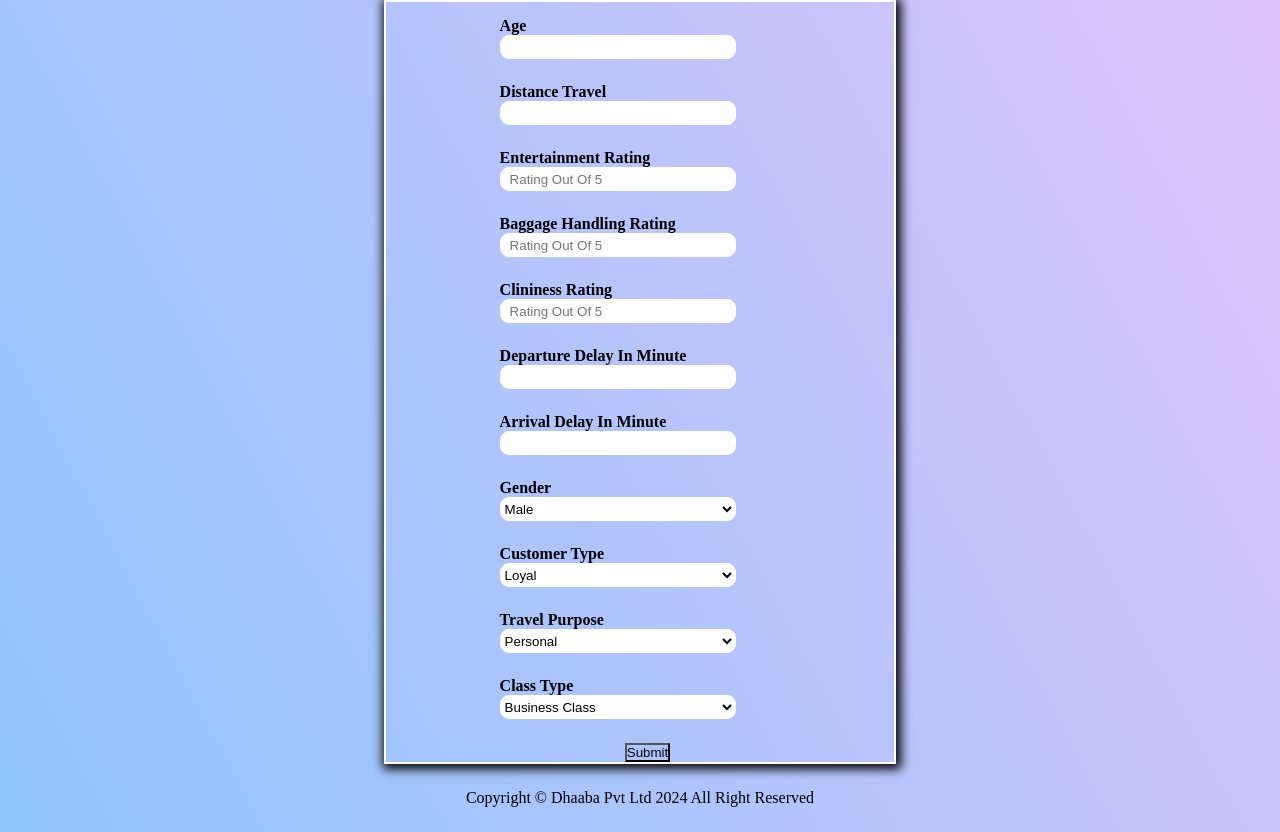
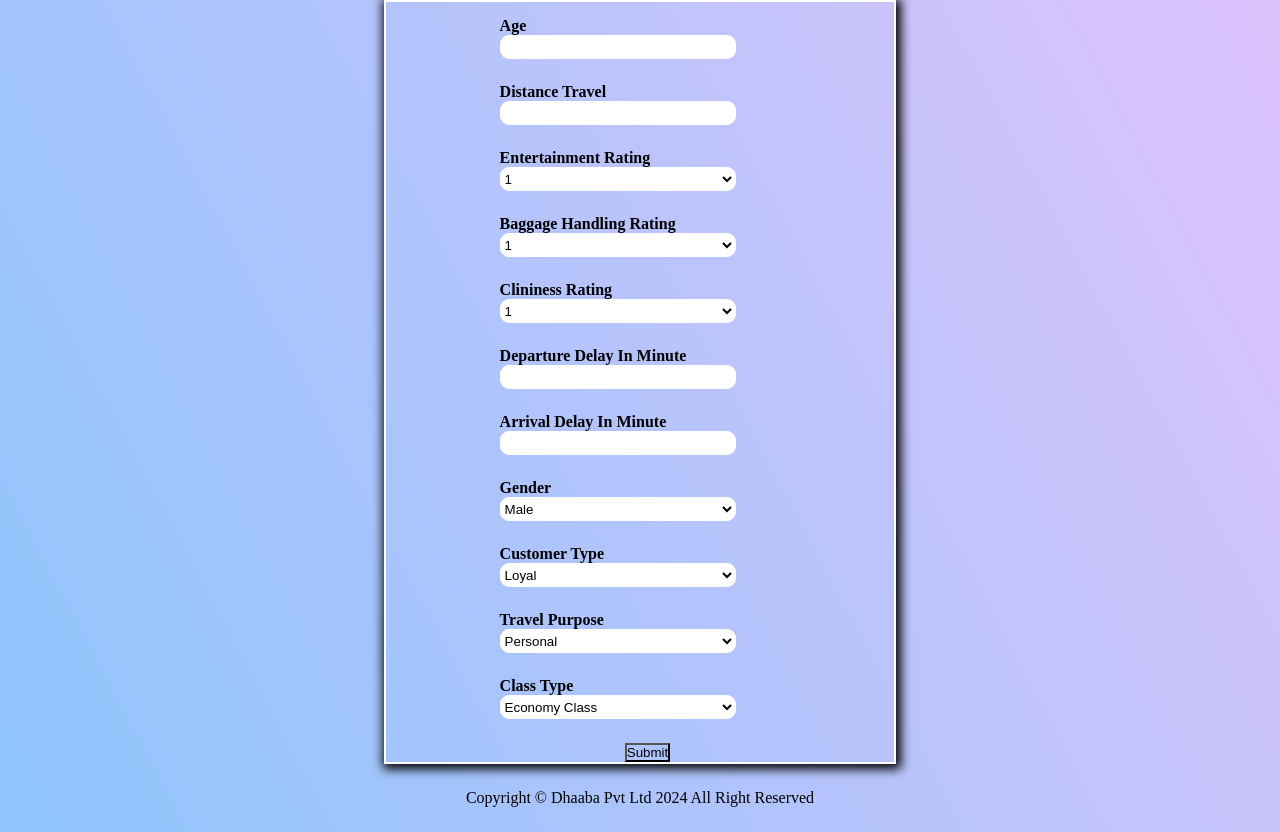
Before and after one commit to abhishiek2002/Customer-Satisfaction-Predictor-Full-Project, a Flask app: page /project in a window 1280 px wide. Shown: the part 117-949 px from the top of the page. Run offline with Flask 3, Linux system fonts and the light colour scheme.

Commit message:
project done

```diff
--- a/app.py
+++ b/app.py
@@ -1,4 +1,5 @@
-from flask import Flask,render_template
+from flask import Flask,render_template,url_for,request
+import joblib, sklearn
 
 app = Flask(__name__)
 
@@ -10,6 +11,46 @@ def home():
 def project():
     return render_template('project.html')
 
+@app.route('/prediction',methods=['POST','GET'])
+def prediction():
+    age = int(request.form['age'])
+    flight_distance = int(request.form['distance'])
+    inflight_entertainment = int(request.form['entertainment'])
+    baggage_handling = int(request.form['Handling'])
+    clininess = int(request.form['clininess'])
+    depart_delay = int(request.form['delay'])
+    arrival_delay = int(request.form['arr_delay'])
+    gender = int(request.form['sex'])
+    customer_type = int(request.form['cust_type'])
+    travel_type = int(request.form['trv_type'])
+    Class_type = request.form['class']
+
+    if Class_type == 'Eco':
+        Class_Eco =1
+        Class_Eco_Plus =0
+
+    elif Class_type == 'Eco_Plus':
+        Class_Eco=0
+        Class_Eco_Plus=1
+
+    else:
+        Class_Eco=0
+        Class_Eco_Plus=0
+
+
+
+    UNSEEN_DATA = [[age,flight_distance,inflight_entertainment,baggage_handling,clininess,depart_delay,arrival_delay,gender,customer_type,travel_type,Class_Eco,Class_Eco_Plus]]
+
+    model = joblib.load('static/icons/LogisticRegression.lb')
+
+    prediction = model.predict(UNSEEN_DATA)[0]
+    print(prediction)
+
+    labels = {'1':'Satisfied','0':'unsatisfied'}
+
+    # return labels[str(prediction)]
+    return render_template('output.html',output=labels[str(prediction)])
+
 
 
 if __name__ == "__main__":
--- a/templates/project.html
+++ b/templates/project.html
@@ -83,62 +83,81 @@
     </nav>
 
     <main>
-        <form action="">
+        <form action="{{  url_for('prediction')  }}" method="post">
             <label for="age">
                 Age <br>
-                <input type="text" id="age" name="age">
+                <input type="number" id="age" name="age" required>
             </label>
             <label for="distance">
                 Distance Travel <br>
-                <input type="text" id="distance" name="distance">
+                <input type="number" id="distance" name="distance" required>
             </label>
             <label for="entertainment">
                 Entertainment Rating <br>
-                <input type="text" name="entertainment" id="entertainment" placeholder="Rating Out Of 5">
+                <select name="entertainment" id="entertainment">
+                    <option value="1">1</option>
+                    <option value="2">2</option>
+                    <option value="3">3</option>
+                    <option value="4">4</option>
+                    <option value="5">5</option>
+                </select>
             </label>
             <label for="Baggage_Handling">
                 Baggage Handling Rating <br>
-                <input type="text" name="Handling" id="Handling" placeholder="Rating Out Of 5">
+                <select name="Handling" id="Handling">
+                    <option value="1">1</option>
+                    <option value="2">2</option>
+                    <option value="3">3</option>
+                    <option value="4">4</option>
+                    <option value="5">5</option>
+                </select>
             </label>
             <label for="clininess">
                 Clininess Rating <br>
-                <input type="text" name="clininess" id="clininess" placeholder="Rating Out Of 5">
+                <select name="clininess" id="clininess">
+                    <option value="1">1</option>
+                    <option value="2">2</option>
+                    <option value="3">3</option>
+                    <option value="4">4</option>
+                    <option value="5">5</option>
+                </select>
             </label>
             <label for="depart_delay">
                 Departure Delay In Minute <br>
-                <input type="text" name="delay" id="delay">
+                <input type="number" name="delay" id="delay" required>
             </label>
-            <label for="arrival_delay">
+            <label for="arr_delay">
                 Arrival Delay In Minute <br>
-                <input type="text" name="delay" id="delay">
+                <input type="number" name="arr_delay" id="arri_delay" required>
             </label>
             <label for="sex">
                 Gender <br>
-                <select name="sex" id="sex">
-                    <option value="Male">Male</option>
-                    <option value="Female">Female</option>
+                <select name="sex" id="sex" required>
+                    <option value="1">Male</option>
+                    <option value="0">Female</option>
                 </select>
             </label>
             <label for="cust_type">
                 Customer Type <br>
-                <select name="cust_type" id="cust_type">
-                    <option value="Male">Loyal</option>
-                    <option value="Female">Disloyal</option>
+                <select name="cust_type" id="cust_type" required>
+                    <option value="0">Loyal</option>
+                    <option value="1">Disloyal</option>
                 </select>
             </label>
             <label for="trv_type">
                 Travel Purpose <br>
-                <select name="trv_type" id="trv_type">
-                    <option value="Personal">Personal</option>
-                    <option value="Business">Business</option>
+                <select name="trv_type" id="trv_type" required>
+                    <option value="1">Personal</option>
+                    <option value="0">Business</option>
                 </select>
             </label>
             <label for="class">
                 Class Type <br>
-                <select name="class" id="class">
-                    <option value="Business_class">Business Class</option>
+                <select name="class" id="class" required>
+
                     <option value="Eco">Economy Class</option>
-                    <option value="Eco+">Economy Plus Class</option>
+                    <option value="Eco_Plus">Economy Plus Class</option>
+                    <option value="Business">Business Class</option>
 
                 </select>
             </label>
```
Also changed, not shown: templates/output.html (added, +33 -0 lines), 1 other file.
